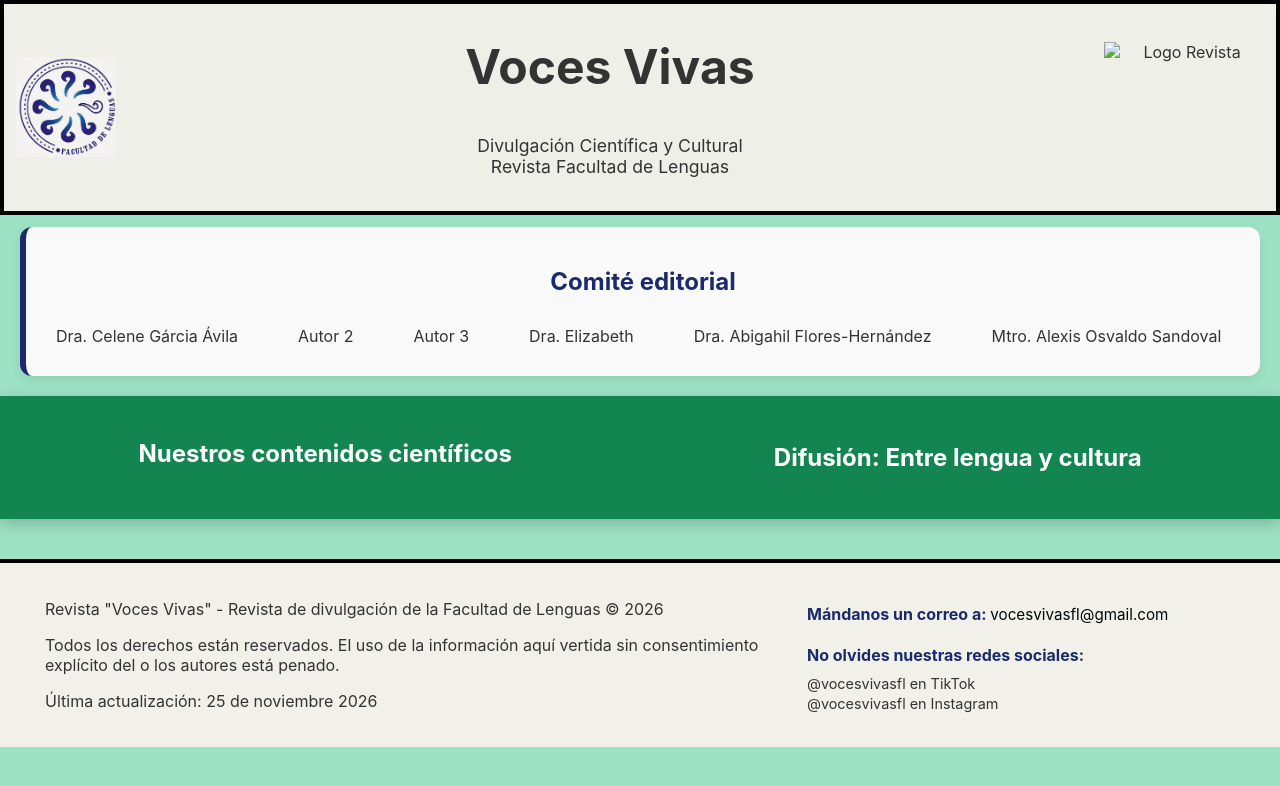
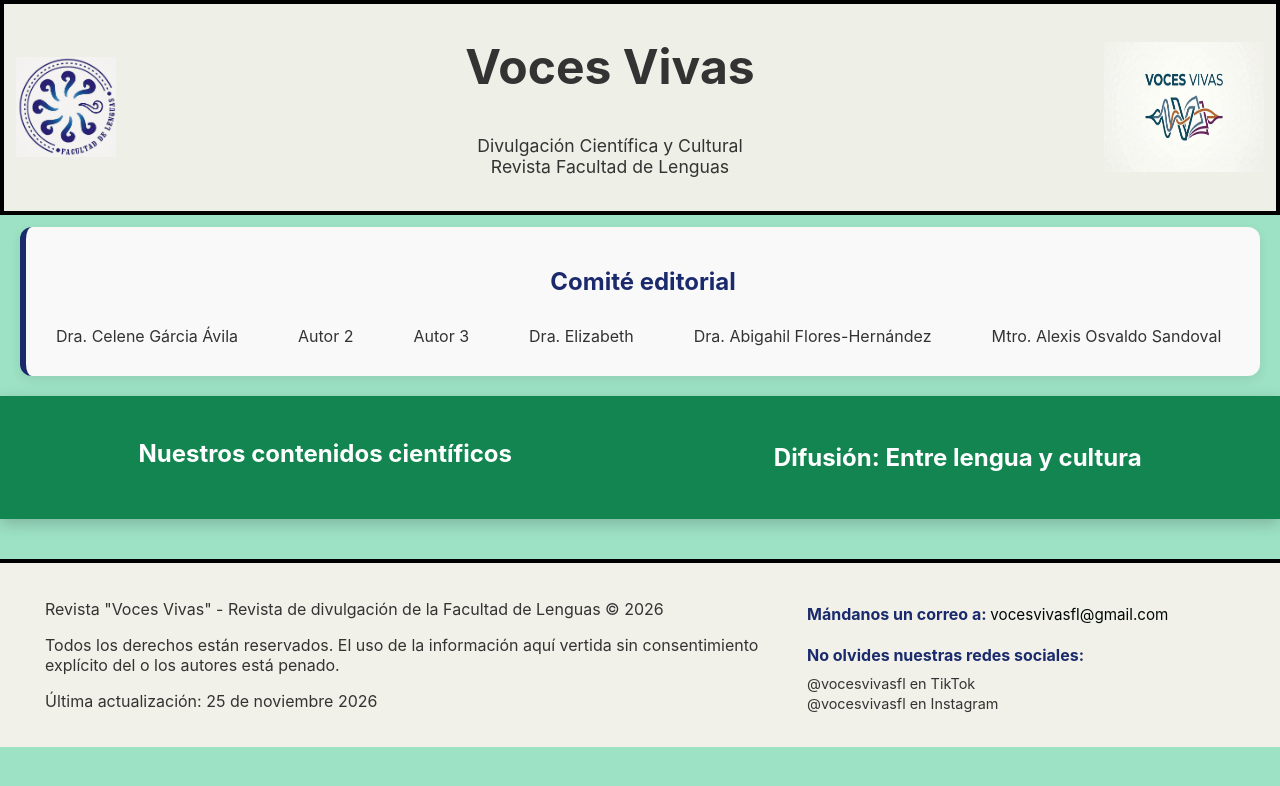
Before and after one commit to MiguelMendez1001/FacultadLenguasmagazine1, a plain HTML site: page index.html in a window 1280 px wide. Drawn offline with Linux system fonts and the light colour scheme.

Commit message:
Update index.html

```diff
--- a/index.html
+++ b/index.html
@@ -21,7 +21,7 @@
         <span class="subtitulo">Revista Facultad de Lenguas</span>
     </h1>
 
-    <img src="img/Logo_VV3_ok.jpeg" class="logo-revista" alt="Logo Revista">
+    <img src="img/Logo_VV3_2.jpg" class="logo-revista" alt="Logo Revista">
 </header>
 
 <section id="Comité-editorial" class="Colaboradores">
```
